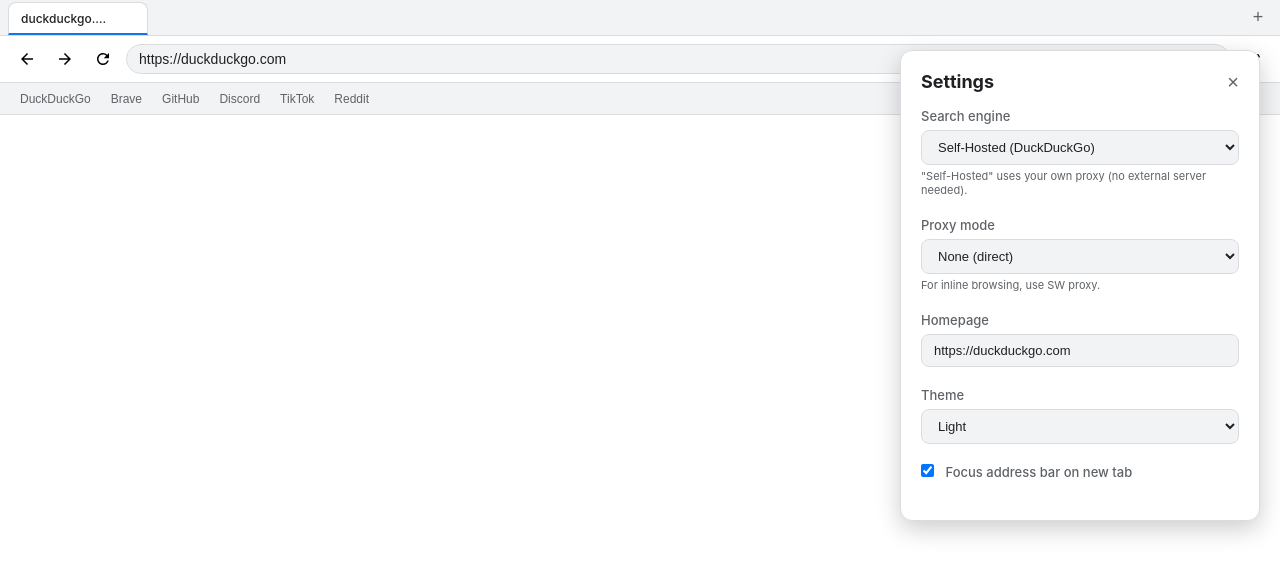
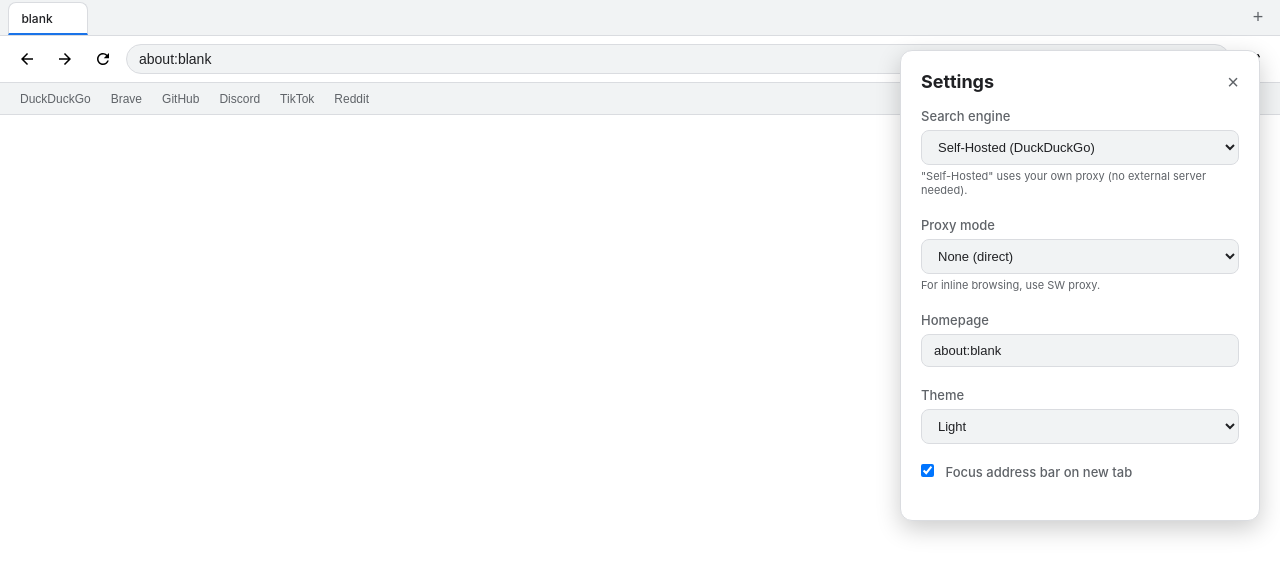
Before and after one commit to keyler3333/zero-day, a plain HTML site: page index.html in a window 1280 px wide. Both pictures are taken after a click on the button 1253 px from the left and 59 px from the top of the page. Drawn offline with Linux system fonts and the light colour scheme.

Commit message:
Update index.html

```diff
--- a/index.html
+++ b/index.html
@@ -48,7 +48,6 @@
             border-radius: 8px 8px 0 0; background: var(--bg); border: 1px solid var(--border);
             border-bottom: none; cursor: pointer; font-size: 12px; color: var(--text2);
             min-width: 80px; max-width: 140px; flex-shrink: 0; overflow: hidden; white-space: nowrap;
-            transition: background 0.2s;
         }
         .tab.active {
             background: var(--bg); color: var(--text); border-bottom: 2px solid var(--blue);
@@ -222,7 +221,7 @@
         </div>
         <div class="setting-group">
             <label>Homepage</label>
-            <input type="text" id="setting-homepage" placeholder="https://duckduckgo.com">
+            <input type="text" id="setting-homepage" placeholder="about:blank">
         </div>
         <div class="setting-group">
             <label>Theme</label>
@@ -249,7 +248,7 @@
             customSearchUrl: '',
             proxyMode: 'none',
             externalProxyUrl: '',
-            homepage: 'https://duckduckgo.com',
+            homepage: 'about:blank',
             theme: 'light',
             newtabFocus: true
         };
@@ -371,6 +370,10 @@
             return /^https?:\/\//i.test(str) || (str.includes('.') && !str.includes(' '));
         }
 
+        function isSpecialProtocol(str) {
+            return /^(about|chrome|edge|file):/i.test(str);
+        }
+
         function buildProxyUrl(target) {
             if (settings.proxyMode === 'external' && settings.externalProxyUrl) {
                 return settings.externalProxyUrl + encodeURIComponent(target);
@@ -452,6 +455,20 @@
             if (!active) return;
             let url = rawUrl.trim();
 
+            if (isSpecialProtocol(url)) {
+                active.url = url;
+                active.title = url.replace(/^(about|chrome):/, '').substring(0, 20) || url;
+                renderTabs();
+                urlInput.value = url;
+                hideResults();
+                if (url === 'about:blank') {
+                    frame.src = 'about:blank';
+                } else {
+                    frame.src = url;
+                }
+                return;
+            }
+
             if (!isUrl(url)) {
                 active.url = url;
                 active.title = url;
@@ -510,8 +527,6 @@
             const id = createTab('New Tab', settings.homepage);
             activeTabId = id;
             renderTabs();
-            frame.src = 'about:blank';
-            urlInput.value = settings.homepage;
             if (settings.newtabFocus) urlInput.focus();
         });
 
@@ -581,13 +596,13 @@
                 else if (e.key === 'r') { e.preventDefault(); e.shiftKey ? (frame.src = frame.src) : reloadBtn.click(); }
                 else if (e.key === '+' || e.key === '=') {
                     e.preventDefault();
-                    let zoom = parseFloat(frame.style.zoom) || 1;
+                    let zoom = parseFloat(frame.style.zoom, 10) || 1;
                     zoom = Math.min(2, zoom + 0.1);
                     frame.style.zoom = zoom;
                 }
                 else if (e.key === '-') {
                     e.preventDefault();
-                    let zoom = parseFloat(frame.style.zoom) || 1;
+                    let zoom = parseFloat(frame.style.zoom, 10) || 1;
                     zoom = Math.max(0.5, zoom - 0.1);
                     frame.style.zoom = zoom;
                 }
@@ -605,7 +620,7 @@
         createTab('New Tab', settings.homepage);
         activeTabId = tabs[0].id;
         renderTabs();
-        navigate(settings.homepage);
+        if (settings.newtabFocus) urlInput.focus();
     </script>
 </body>
 </html>
```
